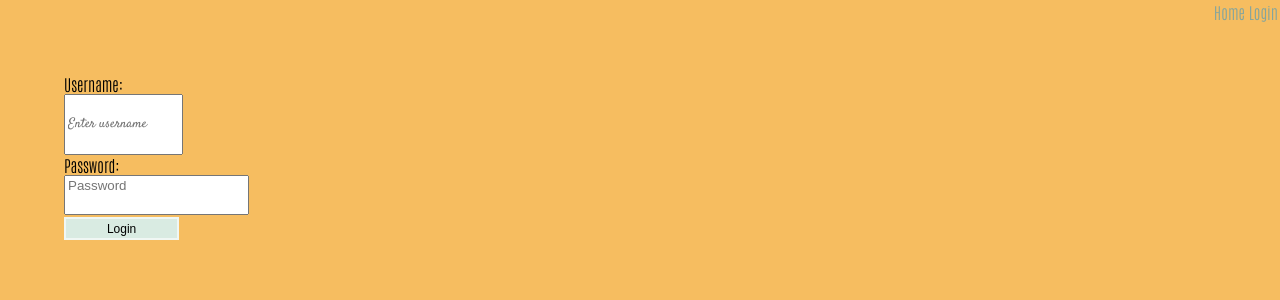
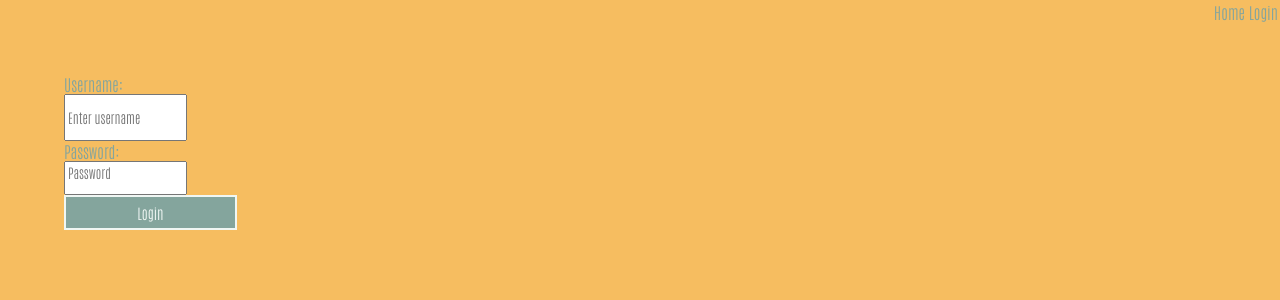
Before and after one commit to djjkc/React-App-Crowdfunding, a React (Create React App) app: page /login in a window 1280 px wide. Shown: the top 300 px of the page. Built offline with nearby package versions, Linux system fonts and the light colour scheme.

Commit message:
Update LoginForm.css

```diff
--- a/src/components/LoginForm/LoginForm.css
+++ b/src/components/LoginForm/LoginForm.css
@@ -1,5 +1,6 @@
 @import url('https://fonts.googleapis.com/css2?family=Antonio:wght@100&family=Satisfy&display=swap');
 
+/* font-family: 'Satisfy', cursive; */
 
 html, body {
     margin: 0;
@@ -26,16 +27,33 @@ a, p {
     margin: 2px;
     text-decoration: none;
     color: #84a59dff;
+    font-weight: 550;
 }
 
 h2 {
     font-family: 'Antonio', sans-serif;
-    color: #cfb7c3;
+    color: #f7ede2ff;
 }
 
 h3 {
-    font-size: 2rem;
+    font-family: 'Antonio', sans-serif;
+    color: #f7ede2ff;
     margin: 0;
+    font-size: small;
+    font-weight: 100;
+}
+
+label {
+    font-family: 'Antonio', sans-serif;
+    color: #84a59dff;
+}
+
+a:hover {
+    /* border: 2px solid #f28482ff; */
+    /* background-color: #F0F7F4; */
+    color: #f28482ff;
+    font-size: 110%;
+    font-weight: 900;
 }
 
 #username {
@@ -43,9 +61,10 @@ h3 {
     justify-content: flex-start;
     align-items: center;
     column-gap: 5%;
-    padding-top: 1.5vw;
-    padding-bottom: 1.5vw;
-    font-family: 'Satisfy', cursive;
+    padding-top: 1vw;
+    padding-bottom: 1vw;
+    font-family: 'Antonio', sans-serif;
+    color: #84a59dff;
 }
 
 #password {
@@ -53,25 +72,26 @@ h3 {
     justify-content: flex-start;
     align-items: center;
     column-gap: 5.5%;
-    padding-bottom: 1.5vw;
-    font-family: 'Barlow Condensed', sans-serif;
+    padding-bottom: 1vw;
+    font-family: 'Antonio', sans-serif;
+    color: #84a59dff;
 }
 
 button {
     border: 2px solid #F0F7F4;
-    background-color: #D9EBE2;
-    padding: 0.25%;
-    font-size: 75%;
-    font-family: 'Barlow Condensed', sans-serif;
-    width: 10%;
+    background-color: #84a59dff;
+    color: #F0F7F4;
+    padding: 0.5%;
+    font-size: 90%;
+    font-family: 'Antonio', sans-serif;
+    width: 15%;
 }
 
 button:hover {
-    border: 2px solid #94c7af;
-    background-color: #D9EBE2;
-    color: #94c7af;
-    font-weight:900;
-    font-size: 0.5em;
+    border: 2px solid #f28482ff;
+    background-color: #F0F7F4;
+    color: #f28482ff;
+    font-size: 90%;
 }
 
 /* header {
@@ -91,7 +111,7 @@ button:hover {
 
 
 
-.form-item {
+/* .form-item {
     display: flex;
     justify-content: center;
     align-items: center;
@@ -141,7 +161,7 @@ footer {
     text-align: center;
     color: #efc7c7;
     font-family: 'Parisienne', cursive;
-}
+} */
 
 
 /* CSS HEX:
```
